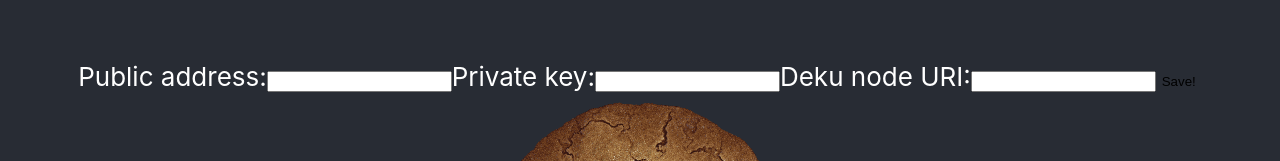
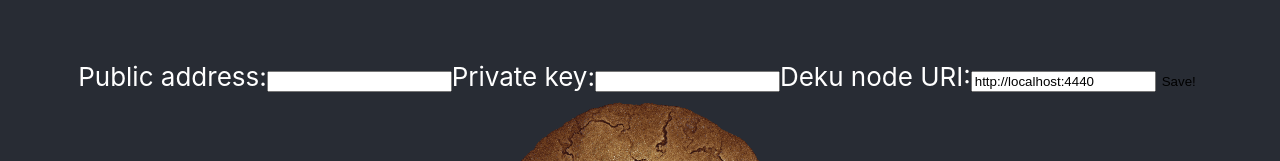
Before and after one commit to marigold-dev/decookies, a React app: page / in a window 1280 px wide. Shown: the top 161 px of the page. Built offline with nearby package versions, Linux system fonts and the light colour scheme; no server answers.

Commit message:
add default value on nodeURI

```diff
--- a/src/pages/game.tsx
+++ b/src/pages/game.tsx
@@ -62,7 +62,7 @@ export const Game = () => {
             </label>
             <label>
                 Deku node URI:
-                <input type="text" name="nodeUri" ref={nodeUriRef} />
+                <input type="text" name="nodeUri" ref={nodeUriRef} defaultValue="http://localhost:4440" />
             </label>
             <button onClick={handleSubmitClick}>Save!</button>
         </div>
```
